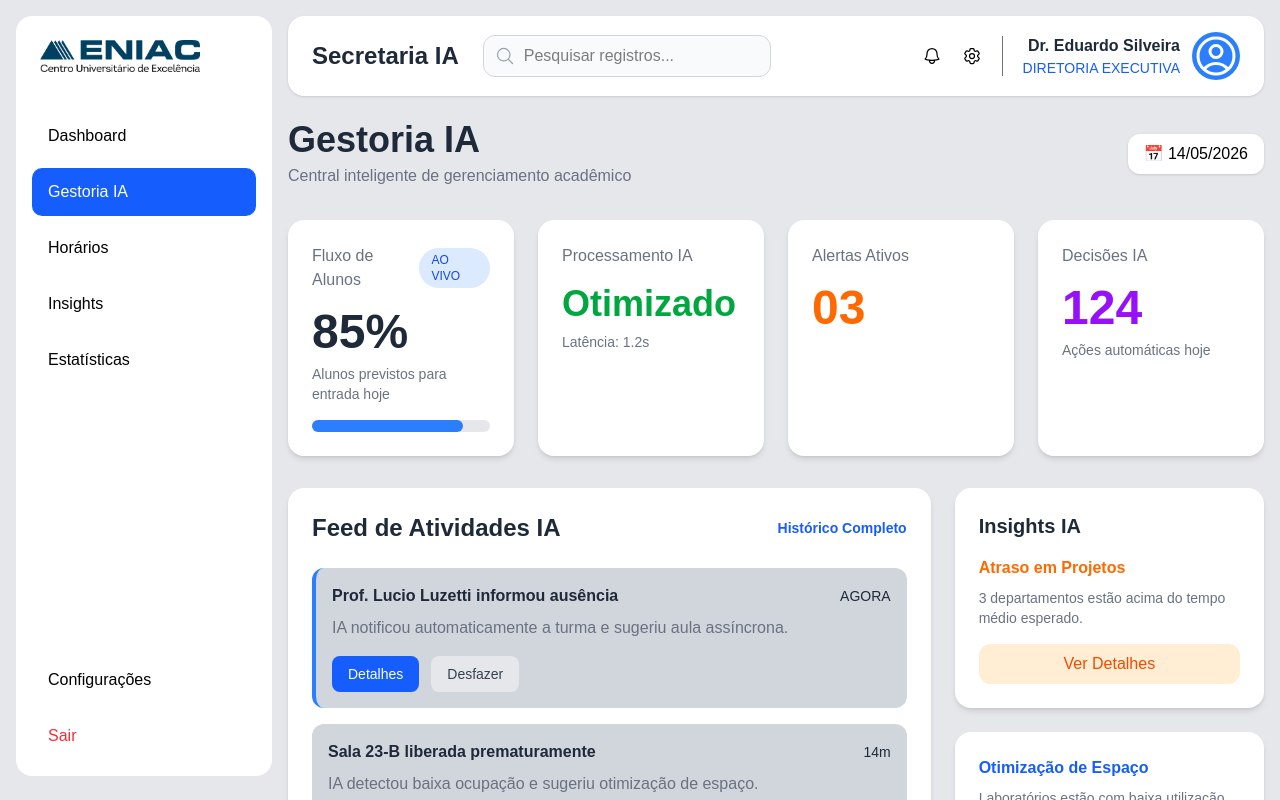
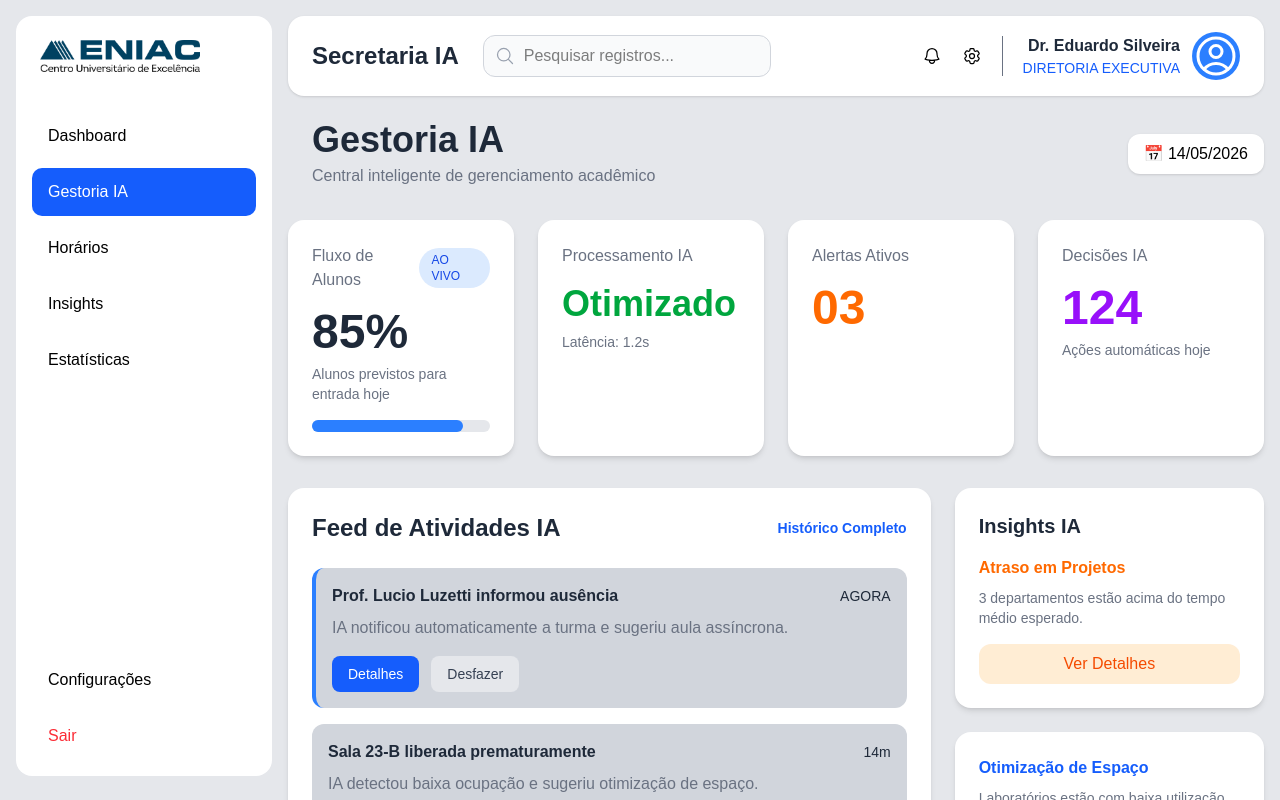
Before and after one commit to JoaoVitor5/FrontProject, a Next.js app: page /gestoriaIA in a window 1280 px wide. Shown: the top 800 px of the page. Built offline with nearby package versions, Linux system fonts and the light colour scheme.

Commit message:
atualização na tela GestoriaIA

```diff
--- a/components/pages/GestoriaIAPage.tsx
+++ b/components/pages/GestoriaIAPage.tsx
@@ -174,7 +174,7 @@ export default function GestoriaIAPage() {
         {/* Topo */}
         <div className="flex items-center justify-between mb-8">
 
-          <div>
+          <div className="ml-6">
             <h1 className="text-4xl font-bold text-gray-800">
               Gestoria IA
             </h1>
```
